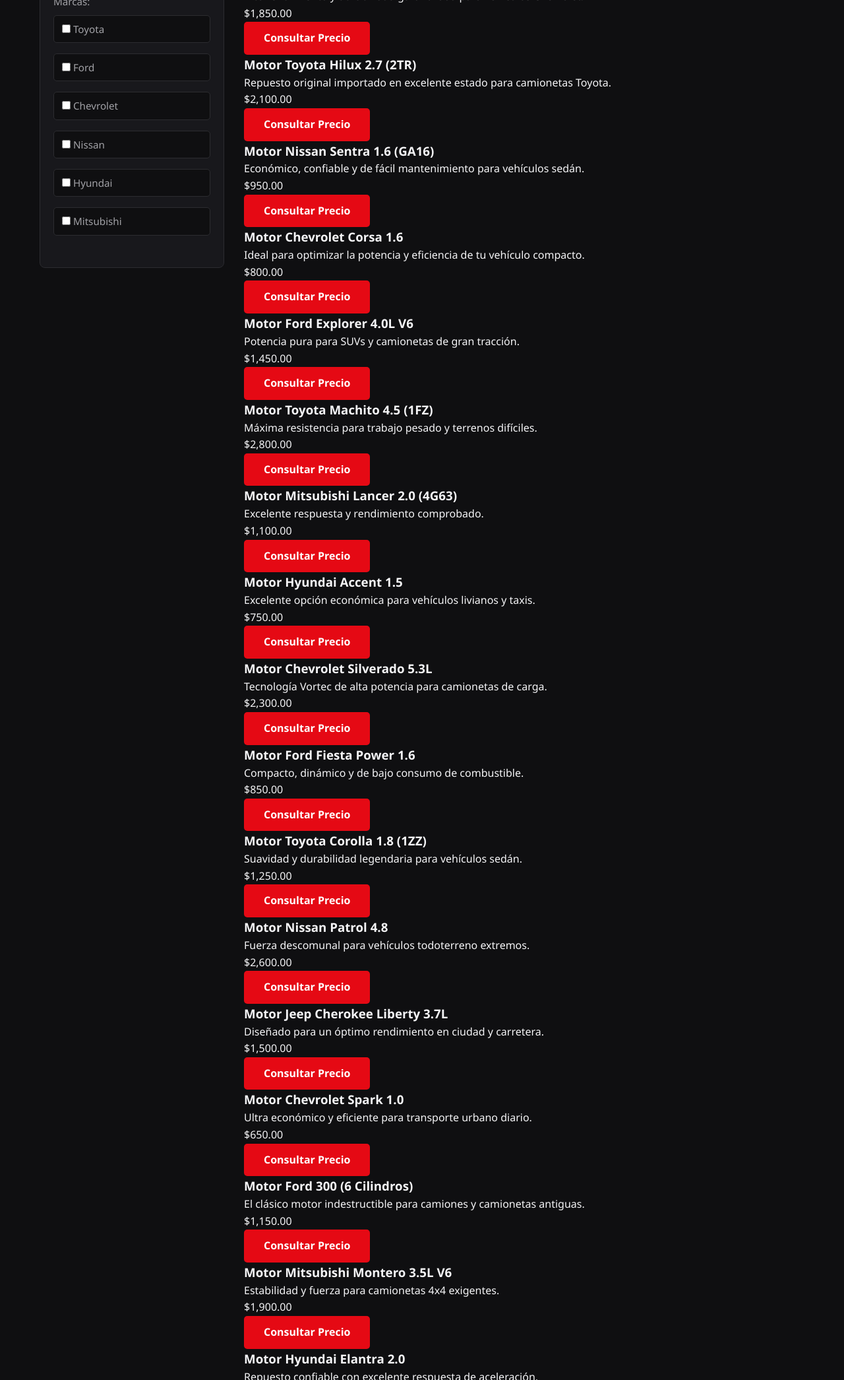
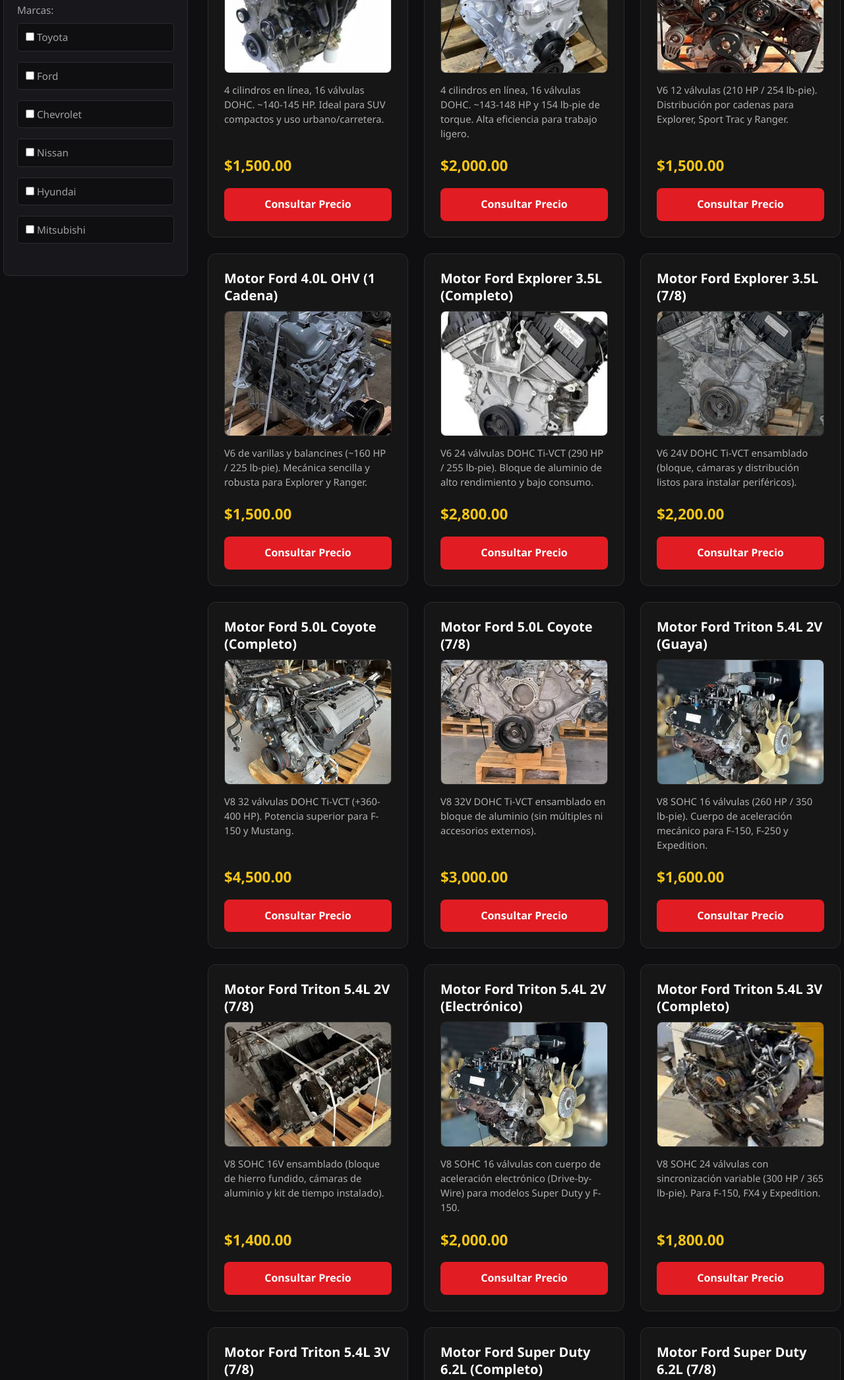
Before and after one commit to Endeavour-23/Rey-del-Motor-prueba, a plain HTML site: page catalogo.html in a window 1280 px wide. Shown: the part 388-2479 px from the top of the page at 66% size. Drawn offline with Linux system fonts and the light colour scheme.

Commit message:
Add files via upload

```diff
--- a/catalogo.html
+++ b/catalogo.html
@@ -59,255 +59,240 @@
             </div>
           </div>
         </aside>
-
-        <!-- CUADRÍCULA DE PRODUCTOS (Derecha) -->
+<!-- CUADRÍCULA DE PRODUCTOS-->
 <div class="catalogo-contenido">
 <div class="cuadricula">
 
             <!-- Tarjeta 1 -->
 <div class="tarjeta">
   <div>
-                <h3>Motor Ford Triton 5.4L</h3>
-                <p>Compatible con modelos de camionetas y camiones pesados Ford.</p>
+    <h3>Motor Ford EcoSport 2.0L (Duratec)</h3>
+    <img class="motor-img" src="imagenes/Motores/Motor Ford EcoSport 2.0L (Duratec).jpg" alt="Motor Ford EcoSport 2.0L (Duratec)">
+    <p>4 cilindros en línea, 16 válvulas DOHC. ~140-145 HP. Ideal para SUV compactos y uso urbano/carretera.</p>
   </div>
   <div>
-                <div class="precio">$1,699.00</div>
-                <a href="https://wa.me/584220336783?text=Hola,%20estoy%20interesado%20en%20el%20Motor%20Ford%20Triton%205.4L" target="_blank" class="boton-principal boton-comprar">Consultar Precio</a>
+    <div class="precio">$1,500.00</div>
+    <a href="https://wa.me/584220336783?text=Hola,%20estoy%20interesado%20en%20el%20Motor%20Ford%20EcoSport%202.0L" target="_blank">Consultar Precio</a>
   </div>
 </div>
 
 <!-- Tarjeta 2 -->
 <div class="tarjeta">
   <div>
-                <h3>Motor Chevrolet 350 Vortec</h3>
-                <p>Alto rendimiento y durabilidad garantizada para vehículos Chevrolet.</p>
+    <h3>Motor Ford Ranger 2.3L (Duratec)</h3>
+    <img class="motor-img" src="imagenes/Motores/Motor Ford Ranger 2.3L (Duratec).jpg" alt="Motor Ford Ranger 2.3L (Duratec)">
+    <p>4 cilindros en línea, 16 válvulas DOHC. ~143-148 HP y 154 lb-pie de torque. Alta eficiencia para trabajo ligero.</p>
   </div>
   <div>
-                <div class="precio">$1,850.00</div>
-                <a href="https://wa.me/584220336783?text=Hola,%20estoy%20interesado%20en%20el%20Motor%20Chevrolet%20350%20Vortec" target="_blank" class="boton-principal boton-comprar">Consultar Precio</a>
+    <div class="precio">$2,000.00</div>
+    <a href="https://wa.me/584220336783?text=Hola,%20estoy%20interesado%20en%20el%20Motor%20Ford%20Ranger%202.3L" target="_blank">Consultar Precio</a>
   </div>
 </div>
 
 <!-- Tarjeta 3 -->
 <div class="tarjeta">
   <div>
-                <h3>Motor Toyota Hilux 2.7 (2TR)</h3>
-                <p>Repuesto original importado en excelente estado para camionetas Toyota.</p>
+    <h3>Motor Ford 4.0L SOHC (4 Cadenas)</h3>
+    <img class="motor-img" src="imagenes/Motores/Motor Ford 4.0L SOHC (4 Cadenas).jpg" alt="Motor Ford 4.0L SOHC (4 Cadenas)">
+    <p>V6 12 válvulas (210 HP / 254 lb-pie). Distribución por cadenas para Explorer, Sport Trac y Ranger.</p>
   </div>
   <div>
-                <div class="precio">$2,100.00</div>
-                <a href="https://wa.me/584220336783?text=Hola,%20estoy%20interesado%20en%20el%20Motor%20Toyota%20Hilux%202.7" target="_blank" class="boton-principal boton-comprar">Consultar Precio</a>
+    <div class="precio">$1,500.00</div>
+    <a href="https://wa.me/584220336783?text=Hola,%20estoy%20interesado%20en%20el%20Motor%20Ford%204.0L%204%20Cadenas" target="_blank">Consultar Precio</a>
   </div>
 </div>
 
 <!-- Tarjeta 4 -->
 <div class="tarjeta">
   <div>
-                <h3>Motor Nissan Sentra 1.6 (GA16)</h3>
-                <p>Económico, confiable y de fácil mantenimiento para vehículos sedán.</p>
+    <h3>Motor Ford 4.0L OHV (1 Cadena)</h3>
+    <img class="motor-img" src="imagenes/Motores/Motor Ford 4.0L OHV (1 Cadena).jpg" alt="Motor Ford 4.0L OHV (1 Cadena)">
+    <p>V6 de varillas y balancines (~160 HP / 225 lb-pie). Mecánica sencilla y robusta para Explorer y Ranger.</p>
   </div>
   <div>
-                <div class="precio">$950.00</div>
-                <a href="https://wa.me/584220336783?text=Hola,%20estoy%20interesado%20en%20el%20Motor%20Nissan%20Sentra%201.6" target="_blank" class="boton-principal boton-comprar">Consultar Precio</a>
+    <div class="precio">$1,500.00</div>
+    <a href="https://wa.me/584220336783?text=Hola,%20estoy%20interesado%20en%20el%20Motor%20Ford%204.0L%201%20Cadena" target="_blank">Consultar Precio</a>
   </div>
 </div>
 
 <!-- Tarjeta 5 -->
 <div class="tarjeta">
   <div>
-                <h3>Motor Chevrolet Corsa 1.6</h3>
-                <p>Ideal para optimizar la potencia y eficiencia de tu vehículo compacto.</p>
+    <h3>Motor Ford Explorer 3.5L (Completo)</h3>
+    <img class="motor-img" src="imagenes/Motores/Motor Ford Explorer 3.5L (Completo).jpg" alt="Motor Ford Explorer 3.5L (Completo)">
+    <p>V6 24 válvulas DOHC Ti-VCT (290 HP / 255 lb-pie). Bloque de aluminio de alto rendimiento y bajo consumo.</p>
   </div>
   <div>
-                <div class="precio">$800.00</div>
-                <a href="https://wa.me/584220336783?text=Hola,%20estoy%20interesado%20en%20el%20Motor%20Chevrolet%20Corsa%201.6" target="_blank" class="boton-principal boton-comprar">Consultar Precio</a>
+    <div class="precio">$2,800.00</div>
+    <a href="https://wa.me/584220336783?text=Hola,%20estoy%20interesado%20en%20el%20Motor%20Ford%20Explorer%203.5L%20Completo" target="_blank">Consultar Precio</a>
   </div>
 </div>
 
 <!-- Tarjeta 6 -->
 <div class="tarjeta">
   <div>
-                <h3>Motor Ford Explorer 4.0L V6</h3>
-                <p>Potencia pura para SUVs y camionetas de gran tracción.</p>
+    <h3>Motor Ford Explorer 3.5L (7/8)</h3>
+    <img class="motor-img" src="imagenes/Motores/Motor Ford Explorer 3.5L(7-8).jpg" alt="Motor Ford Explorer 3.5L(7-8)">
+    <p>V6 24V DOHC Ti-VCT ensamblado (bloque, cámaras y distribución listos para instalar periféricos).</p>
   </div>
   <div>
-                <div class="precio">$1,450.00</div>
-                <a href="https://wa.me/584220336783?text=Hola,%20estoy%20interesado%20en%20el%20Motor%20Ford%20Explorer%204.0L" target="_blank" class="boton-principal boton-comprar">Consultar Precio</a>
+    <div class="precio">$2,200.00</div>
+    <a href="https://wa.me/584220336783?text=Hola,%20estoy%20interesado%20en%20el%20Motor%20Ford%20Explorer%203.5L%207/8" target="_blank">Consultar Precio</a>
   </div>
 </div>
 
 <!-- Tarjeta 7 -->
 <div class="tarjeta">
   <div>
-                <h3>Motor Toyota Machito 4.5 (1FZ)</h3>
-                <p>Máxima resistencia para trabajo pesado y terrenos difíciles.</p>
+    <h3>Motor Ford 5.0L Coyote (Completo)</h3>
+    <img class="motor-img" src="imagenes/Motores/Motor Ford 5.0L Coyote (Completo).jpg" alt="Motor Ford 5.0L Coyote (Completo)">
+    <p>V8 32 válvulas DOHC Ti-VCT (+360-400 HP). Potencia superior para F-150 y Mustang.</p>
   </div>
   <div>
-                <div class="precio">$2,800.00</div>
-                <a href="https://wa.me/584220336783?text=Hola,%20estoy%20interesado%20en%20el%20Motor%20Toyota%20Machito%204.5" target="_blank" class="boton-principal boton-comprar">Consultar Precio</a>
+    <div class="precio">$4,500.00</div>
+    <a href="https://wa.me/584220336783?text=Hola,%20estoy%20interesado%20en%20el%20Motor%20Ford%205.0L%20Coyote%20Completo" target="_blank">Consultar Precio</a>
   </div>
 </div>
 
 <!-- Tarjeta 8 -->
 <div class="tarjeta">
   <div>
-                <h3>Motor Mitsubishi Lancer 2.0 (4G63)</h3>
-                <p>Excelente respuesta y rendimiento comprobado.</p>
+    <h3>Motor Ford 5.0L Coyote (7/8)</h3>
+    <img class="motor-img" src="imagenes/Motores/Motor Ford 5.0L Coyote (7-8).jpg" alt="Motor Ford 5.0L Coyote (7-8)">
+    <p>V8 32V DOHC Ti-VCT ensamblado en bloque de aluminio (sin múltiples ni accesorios externos).</p>
   </div>
   <div>
-                <div class="precio">$1,100.00</div>
-                <a href="https://wa.me/584220336783?text=Hola,%20estoy%20interesado%20en%20el%20Motor%20Mitsubishi%20Lancer%202.0" target="_blank" class="boton-principal boton-comprar">Consultar Precio</a>
+    <div class="precio">$3,000.00</div>
+    <a href="https://wa.me/584220336783?text=Hola,%20estoy%20interesado%20en%20el%20Motor%20Ford%205.0L%20Coyote%207/8" target="_blank">Consultar Precio</a>
   </div>
 </div>
 
 <!-- Tarjeta 9 -->
 <div class="tarjeta">
   <div>
-                <h3>Motor Hyundai Accent 1.5</h3>
-                <p>Excelente opción económica para vehículos livianos y taxis.</p>
+    <h3>Motor Ford Triton 5.4L 2V (Guaya)</h3>
+    <img class="motor-img" src="imagenes/Motores/Motor Ford Triton 5.4L 2V (Guaya).jpg" alt="Motor Ford Triton 5.4L 2V (Guaya)">
+    <p>V8 SOHC 16 válvulas (260 HP / 350 lb-pie). Cuerpo de aceleración mecánico para F-150, F-250 y Expedition.</p>
   </div>
   <div>
-                <div class="precio">$750.00</div>
-                <a href="https://wa.me/584220336783?text=Hola,%20estoy%20interesado%20en%20el%20Motor%20Hyundai%20Accent%201.5" target="_blank" class="boton-principal boton-comprar">Consultar Precio</a>
+    <div class="precio">$1,600.00</div>
+    <a href="https://wa.me/584220336783?text=Hola,%20estoy%20interesado%20en%20el%20Motor%20Ford%205.4L%202V%20Guaya" target="_blank">Consultar Precio</a>
   </div>
 </div>
 
 <!-- Tarjeta 10 -->
 <div class="tarjeta">
   <div>
-                <h3>Motor Chevrolet Silverado 5.3L</h3>
-                <p>Tecnología Vortec de alta potencia para camionetas de carga.</p>
+    <h3>Motor Ford Triton 5.4L 2V (7/8)</h3>
+    <img class="motor-img" src="imagenes/Motores/Motor Ford Triton 5.4L 2V (7-8).jpg" alt="Motor Ford Triton 5.4L 2V (7-8)">
+    <p>V8 SOHC 16V ensamblado (bloque de hierro fundido, cámaras de aluminio y kit de tiempo instalado).</p>
   </div>
   <div>
-                <div class="precio">$2,300.00</div>
-                <a href="https://wa.me/584220336783?text=Hola,%20estoy%20interesado%20en%20el%20Motor%20Chevrolet%20Silverado%205.3L" target="_blank" class="boton-principal boton-comprar">Consultar Precio</a>
+    <div class="precio">$1,400.00</div>
+    <a href="https://wa.me/584220336783?text=Hola,%20estoy%20interesado%20en%20el%20Motor%20Ford%205.4L%202V%207/8" target="_blank">Consultar Precio</a>
   </div>
 </div>
 
 <!-- Tarjeta 11 -->
 <div class="tarjeta">
   <div>
-                <h3>Motor Ford Fiesta Power 1.6</h3>
-                <p>Compacto, dinámico y de bajo consumo de combustible.</p>
+    <h3>Motor Ford Triton 5.4L 2V (Electrónico)</h3>
+    <img class="motor-img" src="imagenes/Motores/Motor Ford Triton 5.4L 2V (Electrónico).jpg" alt="Motor Ford Triton 5.4L 2V (Electrónico)">
+    <p>V8 SOHC 16 válvulas con cuerpo de aceleración electrónico (Drive-by-Wire) para modelos Super Duty y F-150.</p>
   </div>
   <div>
-                <div class="precio">$850.00</div>
-                <a href="https://wa.me/584220336783?text=Hola,%20estoy%20interesado%20en%20el%20Motor%20Ford%20Fiesta%20Power%201.6" target="_blank" class="boton-principal boton-comprar">Consultar Precio</a>
+    <div class="precio">$2,000.00</div>
+    <a href="https://wa.me/584220336783?text=Hola,%20estoy%20interesado%20en%20el%20Motor%20Ford%205.4L%202V%20Electronico" target="_blank">Consultar Precio</a>
   </div>
 </div>
 
 <!-- Tarjeta 12 -->
 <div class="tarjeta">
   <div>
-                <h3>Motor Toyota Corolla 1.8 (1ZZ)</h3>
-                <p>Suavidad y durabilidad legendaria para vehículos sedán.</p>
+    <h3>Motor Ford Triton 5.4L 3V (Completo)</h3>
+    <img class="motor-img" src="imagenes/Motores/Motor Ford Triton 5.4L 3V (Completo).jpg" alt="Motor Ford Triton 5.4L 3V (Completo)">
+    <p>V8 SOHC 24 válvulas con sincronización variable (300 HP / 365 lb-pie). Para F-150, FX4 y Expedition.</p>
   </div>
   <div>
-                <div class="precio">$1,250.00</div>
-                <a href="https://wa.me/584220336783?text=Hola,%20estoy%20interesado%20en%20el%20Motor%20Toyota%20Corolla%201.8" target="_blank" class="boton-principal boton-comprar">Consultar Precio</a>
+    <div class="precio">$1,800.00</div>
+    <a href="https://wa.me/584220336783?text=Hola,%20estoy%20interesado%20en%20el%20Motor%20Ford%205.4L%203V%20Completo" target="_blank">Consultar Precio</a>
   </div>
 </div>
 
 <!-- Tarjeta 13 -->
 <div class="tarjeta">
   <div>
-                <h3>Motor Nissan Patrol 4.8</h3>
-                <p>Fuerza descomunal para vehículos todoterreno extremos.</p>
+    <h3>Motor Ford Triton 5.4L 3V (7/8)</h3>
+    <img class="motor-img" src="imagenes/Motores/Motor Ford Triton 5.4L 3V (7-8).jpg" alt="Motor Ford Triton 5.4L 3V (7-8)">
+    <p>V8 SOHC 24 válvulas ensamblado (bloque, cámaras y distribución listos para montar admisión y accesorios).</p>
   </div>
   <div>
-                <div class="precio">$2,600.00</div>
-                <a href="https://wa.me/584220336783?text=Hola,%20estoy%20interesado%20en%20el%20Motor%20Nissan%20Patrol%204.8" target="_blank" class="boton-principal boton-comprar">Consultar Precio</a>
+    <div class="precio">$1,600.00</div>
+    <a href="https://wa.me/584220336783?text=Hola,%20estoy%20interesado%20en%20el%20Motor%20Ford%205.4L%203V%207/8" target="_blank">Consultar Precio</a>
   </div>
 </div>
 
 <!-- Tarjeta 14 -->
 <div class="tarjeta">
   <div>
-                <h3>Motor Jeep Cherokee Liberty 3.7L</h3>
-                <p>Diseñado para un óptimo rendimiento en ciudad y carretera.</p>
+    <h3>Motor Ford Super Duty 6.2L (Completo)</h3>
+    <img class="motor-img" src="imagenes/Motores/Motor Ford Super Duty 6.2L (Completo).jpg" alt="Motor Ford Super Duty 6.2L (Completo)">
+    <p>V8 SOHC 16 válvulas Boss (385 HP / 405 lb-pie). Máximo torque y resistencia para trabajo pesado F-250/F-350.</p>
   </div>
   <div>
-                <div class="precio">$1,500.00</div>
-                <a href="https://wa.me/584220336783?text=Hola,%20estoy%20interesado%20en%20el%20Motor%20Jeep%20Cherokee%203.7L" target="_blank" class="boton-principal boton-comprar">Consultar Precio</a>
+    <div class="precio">$5,500.00</div>
+    <a href="https://wa.me/584220336783?text=Hola,%20estoy%20interesado%20en%20el%20Motor%20Ford%20Super%20Duty%206.2L%20Completo" target="_blank">Consultar Precio</a>
   </div>
 </div>
 
 <!-- Tarjeta 15 -->
 <div class="tarjeta">
   <div>
-                <h3>Motor Chevrolet Spark 1.0</h3>
-                <p>Ultra económico y eficiente para transporte urbano diario.</p>
+    <h3>Motor Ford Super Duty 6.2L (7/8)</h3>
+    <img class="motor-img" src="imagenes/Motores/Motor Ford Super Duty6.2L(7-8).jpg" alt="Motor Ford Super Duty 6.2L (7-8)">
+    <p>V8 SOHC 16V ensamblado (bloque de hierro fundido y cámaras de aluminio con doble bujía por cilindro).</p>
   </div>
   <div>
-                <div class="precio">$650.00</div>
-                <a href="https://wa.me/584220336783?text=Hola,%20estoy%20interesado%20en%20el%20Motor%20Chevrolet%20Spark%201.0" target="_blank" class="boton-principal boton-comprar">Consultar Precio</a>
+    <div class="precio">$3,800.00</div>
+    <a href="https://wa.me/584220336783?text=Hola,%20estoy%20interesado%20en%20el%20Motor%20Ford%20Super%20Duty%206.2L%207/8" target="_blank">Consultar Precio</a>
   </div>
 </div>
 
 <!-- Tarjeta 16 -->
 <div class="tarjeta">
   <div>
-                <h3>Motor Ford 300 (6 Cilindros)</h3>
-                <p>El clásico motor indestructible para camiones y camionetas antiguas.</p>
+    <h3>Motor Ford 351 Windsor (5.8L)</h3>
+    <img class="motor-img" src="imagenes/Motores/Motor Ford 351 Windsor (5.8L).jpg" alt="Motor Ford 351 Windsor (5.8L)">
+    <p>V8 OHV de bloque pequeño en hierro fundido (~210 HP / 315 lb-pie). Clásico de alto torque para F-150, F-350 y Bronco.</p>
   </div>
   <div>
-                <div class="precio">$1,150.00</div>
-                <a href="https://wa.me/584220336783?text=Hola,%20estoy%20interesado%20en%20el%20Motor%20Ford%20300" target="_blank" class="boton-principal boton-comprar">Consultar Precio</a>
+    <div class="precio">$1,900.00</div>
+    <a href="https://wa.me/584220336783?text=Hola,%20estoy%20interesado%20en%20el%20Motor%20Ford%20351" target="_blank">Consultar Precio</a>
   </div>
 </div>
 
 <!-- Tarjeta 17 -->
 <div class="tarjeta">
   <div>
-                <h3>Motor Mitsubishi Montero 3.5L V6</h3>
-                <p>Estabilidad y fuerza para camionetas 4x4 exigentes.</p>
+    <h3>Motor Ford 300 (4.9L)</h3>
+    <img class="motor-img" src="imagenes/Motores/Motor Ford 300 (4.9L).jpg" alt="Motor Ford 300 (4.9L)">
+    <p>6 cilindros en línea OHV con distribución por engranajes (~150 HP / 260 lb-pie). Legendaria durabilidad para carga.</p>
   </div>
   <div>
-                <div class="precio">$1,900.00</div>
-                <a href="https://wa.me/584220336783?text=Hola,%20estoy%20interesado%20en%20el%20Motor%20Mitsubishi%20Montero%203.5L" target="_blank" class="boton-principal boton-comprar">Consultar Precio</a>
-              </div>
+    <div class="precio">$1,200.00</div>
+    <a href="https://wa.me/584220336783?text=Hola,%20estoy%20interesado%20en%20el%20Motor%20Ford%20300" target="_blank">Consultar Precio</a>
   </div>
 
-            <!-- Tarjeta 18 -->
-            <div class="tarjeta">
-              <div>
-                <h3>Motor Hyundai Elantra 2.0</h3>
-                <p>Repuesto confiable con excelente respuesta de aceleración.</p>
-              </div>
-              <div>
-                <div class="precio">$980.00</div>
-                <a href="https://wa.me/584220336783?text=Hola,%20estoy%20interesado%20en%20el%20Motor%20Hyundai%20Elantra%202.0" target="_blank" class="boton-principal boton-comprar">Consultar Precio</a>
-              </div>
-            </div>
-
-            <!-- Tarjeta 19 -->
-            <div class="tarjeta">
-              <div>
-                <h3>Motor Toyota Yaris 1.5</h3>
-                <p>Compacto, moderno y con un rendimiento de combustible insuperable.</p>
-              </div>
-              <div>
-                <div class="precio">$1,050.00</div>
-                <a href="https://wa.me/584220336783?text=Hola,%20estoy%20interesado%20en%20el%20Motor%20Toyota%20Yaris%201.5" target="_blank" class="boton-principal boton-comprar">Consultar Precio</a>
-              </div>
-            </div>
-
-            <!-- Tarjeta 20 -->
-            <div class="tarjeta">
-              <div>
-                <h3>Motor Nissan Frontier 2.4 (KA24)</h3>
-                <p>Resistencia y durabilidad comprobada para trabajo de carga liviana.</p>
-              </div>
-              <div>
-                <div class="precio">$1,300.00</div>
-                <a href="https://wa.me/584220336783?text=Hola,%20estoy%20interesado%20en%20el%20Motor%20Nissan%20Frontier%202.4" target="_blank" class="boton-principal boton-comprar">Consultar Precio</a>
-              </div>
-            </div>
-
-          </div>
-        </div>
-
-      </div>
+  </section>
+  <section style="background: linear-gradient(135deg, #18181c 0%, #231d10 100%); padding: 60px 0; text-align: center; border-top: 1px solid var(--borde-color); border-bottom: 1px solid var(--borde-color);">
+    <div class="contenedor">
+      <h2 style="color: var(--dorado); font-size: 2rem; margin-bottom: 15px;">¿NO ENCUENTRAS EL MOTOR QUE BUSCAS?</h2>
+      <p style="color: var(--texto-secundario); max-width: 600px; margin: 0 auto 25px;">
+        Ubicamos motores bajo pedido e importaciones especiales. Escríbenos el año y modelo de tu vehículo y te daremos respuesta inmediata.
+      </p>
+      <a href="https://wa.me/584220336783?text=Hola,%20busco%20un%20motor%20específico%20que%20no%20veo%20en%20el%20catálogo" target="_blank" class="boton-principal" style="background-color: #25d366;">
+        Solicitar Cotización Personalizada
+      </a>
     </div>
   </section>
 
--- a/css/styles.css
+++ b/css/styles.css
@@ -29,9 +29,8 @@ body {
 .contenedor {
   max-width: 1200px;
   margin: 0 auto;
-  padding: 0 20px;
+  padding: 0 5px;
 }
-
 /* ==========================================
    2. HEADER Y NAVEGACIÓN
    ================================---------- */
@@ -88,7 +87,10 @@ header {
 .enlaces-navegacion a:hover {
   color: var(--dorado);
 }
-
+.titulo-seccion {
+  text-align: center;
+  padding-bottom: 1% ;
+}
 /* ==========================================
    3. PORTADA / HERO
    ================================---------- */
@@ -353,9 +355,106 @@ header {
   background-color: var(--dorado-claro);
 }
 
-/* ==========================================
-   7. SECCIÓN DE CATÁLOGO Y FILTROS LATERALES
-   ================================---------- */
+/* =========================================
+   ESTILOS DEL CATÁLOGO Y TARJETAS */
+
+.catalogo {
+  padding: 40px 20px;
+}
+
+.contenedor {
+  max-width: 1300px;
+  margin: 0 auto;
+}
+
+.catalogo-layout {
+  display: grid;
+  grid-template-columns: 280px 1fr;
+  gap: 30px;
+  align-items: start;
+}
+
+.catalogo-contenido {
+  width: 100%;
+}
+
+.cuadricula {
+  display: grid;
+  grid-template-columns: repeat(auto-fill, minmax(270px, 1fr));
+  gap: 24px;
+}
+.tarjeta {
+  background-color: #161616;
+  border: 1px solid #2a2a2a;
+  border-radius: 12px;
+  padding: 24px;
+  display: flex;
+  flex-direction: column;
+  justify-content: space-between;
+  transition: transform 0.25s ease, border-color 0.25s ease, box-shadow 0.25s ease;
+}
+
+.tarjeta:hover {
+  transform: translateY(-5px);
+  border-color: #f5c518; /* Dorado de la marca */
+  box-shadow: 0 10px 25px rgba(0, 0, 0, 0.6);
+}
+
+
+.tarjeta h3 {
+  color: #ffffff;
+  font-size: 1.25rem;
+  margin-top: 0;
+  margin-bottom: 10px;
+  line-height: 1.3;
+}
+
+.tarjeta p {
+  color: #b0b0b0;
+  font-size: 0.92rem;
+  line-height: 1.5;
+  margin-bottom: 20px;
+}
+
+.tarjeta .precio {
+  color: #f5c518;
+  font-size: 1.4rem;
+  font-weight: 700;
+  margin-bottom: 16px;
+}
+.tarjeta a {
+  display: block;
+  width: 100%;
+  box-sizing: border-box;
+  background-color: #e11d23;
+  color: #ffffff;
+  text-align: center;
+  text-decoration: none;
+  font-weight: 600;
+  padding: 12px 16px;
+  border-radius: 8px;
+  transition: background-color 0.2s ease;
+}
+
+.tarjeta a:hover {
+  background-color: #b9151a;
+}
+
+.motor-img {
+  width: 100%;
+  height: 190px;
+  object-fit: cover;
+  border-radius: 8px;
+  border: 1px solid #2a2a2a;
+  margin-bottom: 14px;
+  display: block;
+}
+
+@media (max-width: 850px) {
+  .catalogo-layout {
+    grid-template-columns: 1fr;
+  }
+}
 .catalogo {
   padding: 80px 0;
   background-color: var(--fondo-oscuro);
@@ -458,7 +557,7 @@ header {
 }
 
 /* ==========================================
-   8. FOOTER Y RESPONSIVE (MÓVIL)
+   8. FOOTER
    ================================---------- */
 footer {
   background-color: #08080a;
```
Also changed, not shown: index.html (+5 -35 lines), imagenes/Motores/Motor Ford 300 (4.9L).jpg (added), imagenes/Motores/Motor Ford 351 Windsor (5.8L).jpg (added), imagenes/Motores/Motor Ford 4.0L OHV (1 Cadena).jpg (added), imagenes/Motores/Motor Ford 4.0L SOHC (4 Cadenas).jpg (added), imagenes/Motores/Motor Ford 5.0L Coyote (7-8).jpg (added), imagenes/Motores/Motor Ford 5.0L Coyote (Completo).jpg (added), imagenes/Motores/Motor Ford EcoSport 2.0L (Duratec).jpg (added), imagenes/Motores/Motor Ford Explorer 3.5L (Completo).jpg (added), imagenes/Motores/Motor Ford Explorer 3.5L(7-8).jpg (added), imagenes/Motores/Motor Ford Ranger 2.3L (Duratec).jpg (added), imagenes/Motores/Motor Ford Super Duty 6.2L (Completo).jpg (added), imagenes/Motores/Motor Ford Super Duty6.2L(7-8).jpg (added), imagenes/Motores/Motor Ford Triton 5.4L 2V (7-8).jpg (added), 4 more files. Lines whose indentation alone changed are shown as unchanged.
